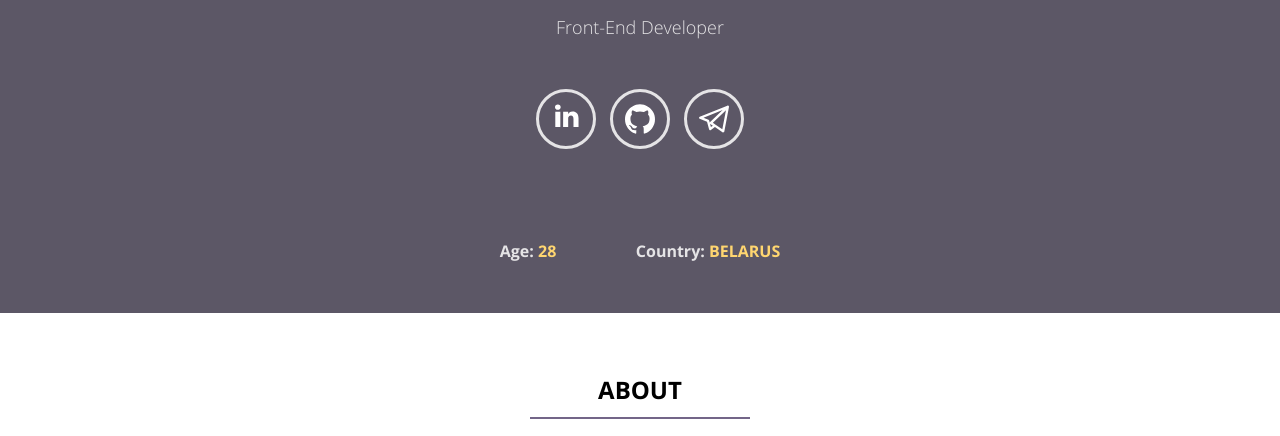
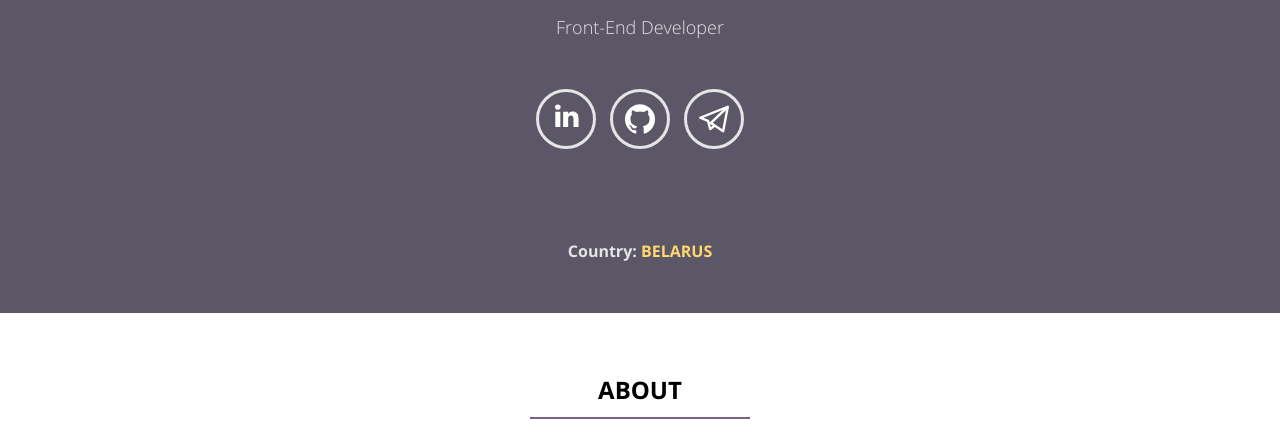
Before and after one commit to Zinzidane/zinzidane.github.io, a website: page index-eng.html in a window 1280 px wide. Shown: the part 347-783 px from the top of the page. Drawn offline with Linux system fonts and the light colour scheme; files whose address does not match are found by name.

Commit message:
Update index-eng.html

```diff
--- a/index-eng.html
+++ b/index-eng.html
@@ -75,7 +75,6 @@
           </div>
         </section>
         <ul class="promo__list">
-          <li class="promo__item">Age:<span> 28</span></li>
           <li class="promo__item">Country:<span> Belarus</span></li>
         </ul>
       </div>
```
